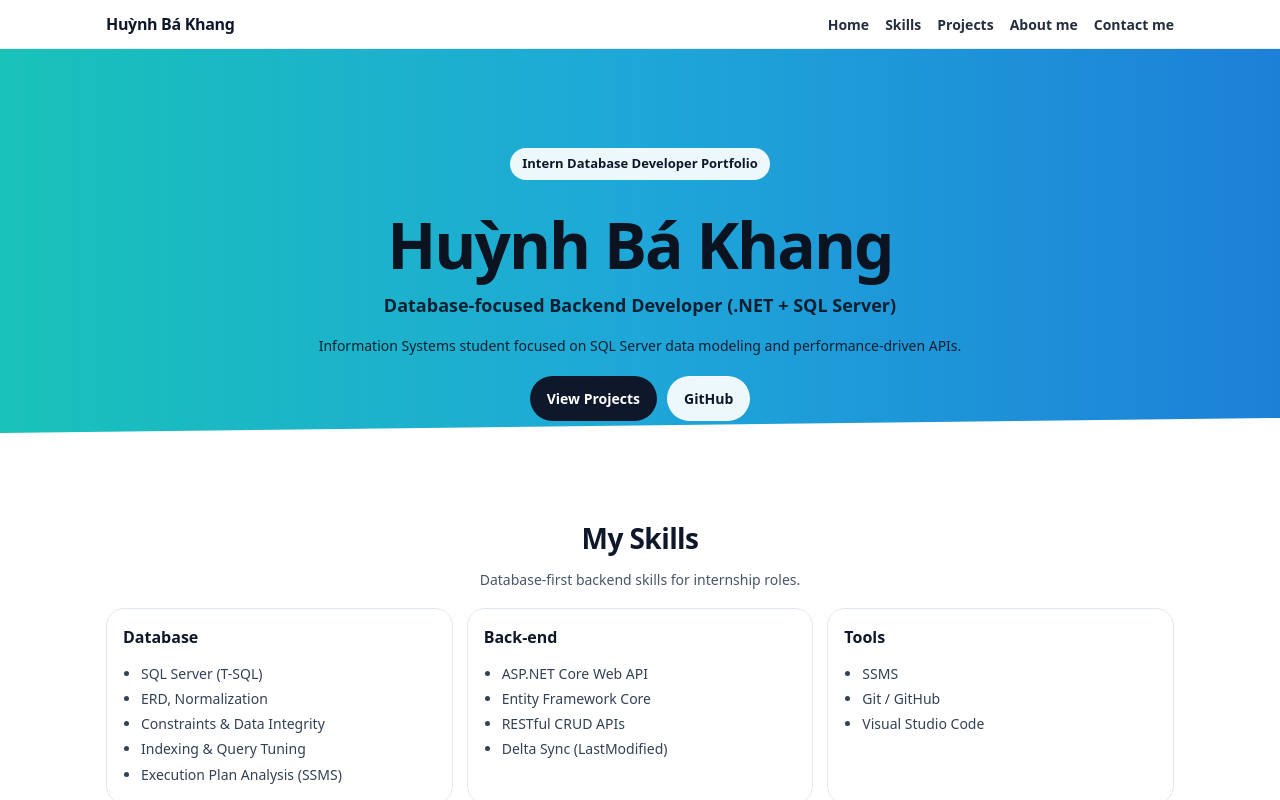
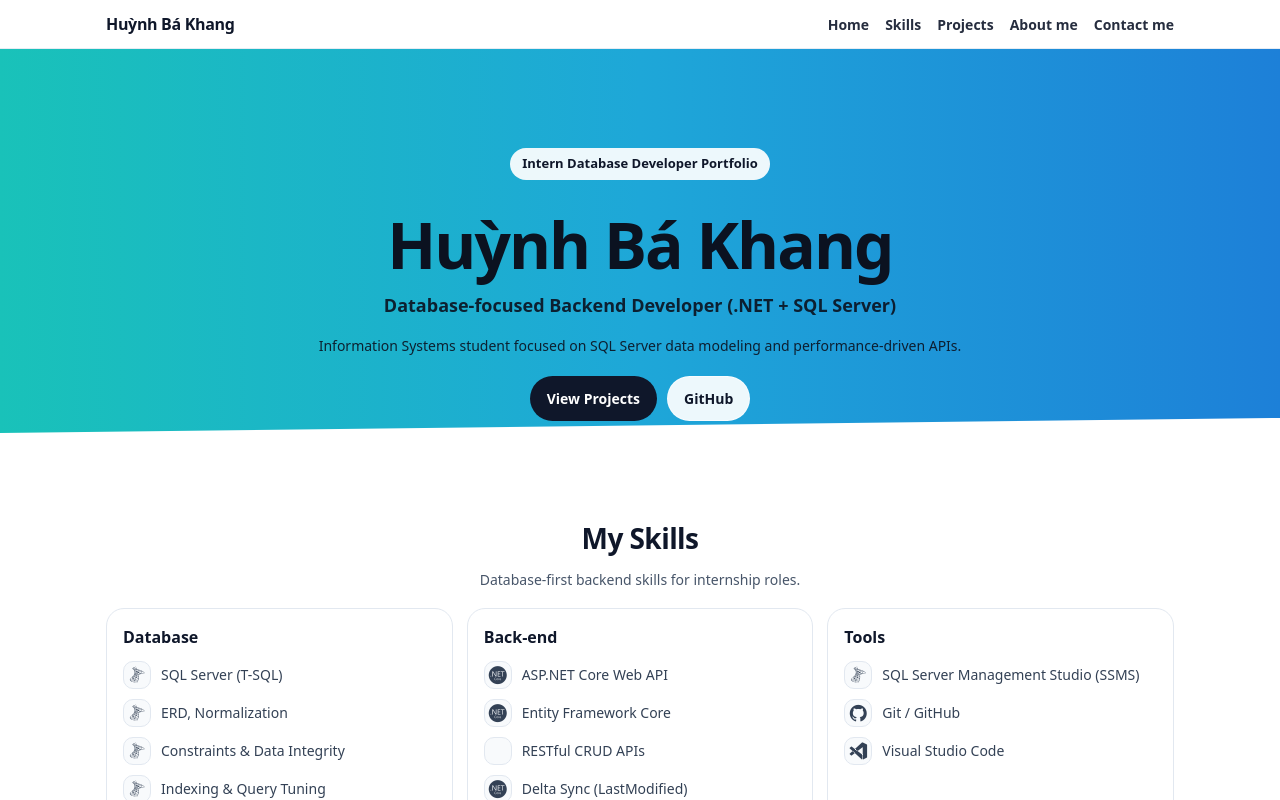
Before and after one commit to boakang/portfolio_dbdeveloper, a React (Vite) app: page / in a window 1280 px wide. Shown: the top 800 px of the page. Built offline with nearby package versions, Linux system fonts and the light colour scheme.

Commit message:
update portfolio

```diff
--- a/index.html
+++ b/index.html
@@ -3,6 +3,10 @@
   <head>
     <meta charset="UTF-8" />
     <link rel="icon" type="image/svg+xml" href="/favicon.svg" />
+    <link
+      rel="stylesheet"
+      href="https://cdn.jsdelivr.net/gh/devicons/devicon@latest/devicon.min.css"
+    />
     <meta name="viewport" content="width=device-width, initial-scale=1.0" />
     <title>portfolio</title>
   </head>
--- a/src/DatabaseDeveloperPortfolio.css
+++ b/src/DatabaseDeveloperPortfolio.css
@@ -207,6 +207,51 @@ html {
   color: #334155;
   line-height: 1.8;
   font-size: 14px;
+}
+
+.skillList {
+  margin: 12px 0 0;
+  padding: 0;
+  list-style: none;
+  display: grid;
+  gap: 10px;
+}
+
+.skillRow {
+  display: flex;
+  align-items: center;
+  gap: 10px;
+  color: #334155;
+  font-size: 14px;
+  line-height: 1.6;
+}
+
+.skillLogo {
+  width: 28px;
+  height: 28px;
+  border-radius: 10px;
+  border: 1px solid #e2e8f0;
+  background: #f8fafc;
+  display: inline-flex;
+  align-items: center;
+  justify-content: center;
+  flex: 0 0 auto;
+}
+
+.skillLogo i {
+  font-size: 18px;
+  line-height: 1;
+}
+
+.skillLogoFallback {
+  font-size: 16px;
+  font-weight: 900;
+  color: #0f172a;
+  user-select: none;
+}
+
+.skillLabel {
+  min-width: 0;
 }
 
 .skillGroups {
--- a/src/DatabaseDeveloperPortfolio.jsx
+++ b/src/DatabaseDeveloperPortfolio.jsx
@@ -2,6 +2,21 @@ import './DatabaseDeveloperPortfolio.css'
 import profilePhoto from './assets/ava.png'
 
 export default function DatabaseDeveloperPortfolio() {
+  const skillIconByItem = {
+    'SQL Server (T-SQL)': 'microsoftsqlserver-plain',
+    'ERD, Normalization': 'microsoftsqlserver-plain',
+    'Constraints & Data Integrity': 'microsoftsqlserver-plain',
+    'Indexing & Query Tuning': 'microsoftsqlserver-plain',
+    'Execution Plan Analysis (SQL Server Management Studio (SSMS))': 'microsoftsqlserver-plain',
+    'ASP.NET Core Web API': 'dotnetcore-plain',
+    'Entity Framework Core': 'dotnetcore-plain',
+    'RESTful CRUD APIs': 'swagger-plain',
+    'Delta Sync (LastModified)': 'dotnetcore-plain',
+    'SQL Server Management Studio (SSMS)': 'microsoftsqlserver-plain',
+    'Git / GitHub': 'github-original',
+    'Visual Studio Code': 'vscode-plain',
+  }
+
   const skillGroups = [
     {
       title: 'Database',
@@ -10,7 +25,7 @@ export default function DatabaseDeveloperPortfolio() {
         'ERD, Normalization',
         'Constraints & Data Integrity',
         'Indexing & Query Tuning',
-        'Execution Plan Analysis (SSMS)',
+        'Execution Plan Analysis (SQL Server Management Studio (SSMS))',
       ],
     },
     {
@@ -24,7 +39,7 @@ export default function DatabaseDeveloperPortfolio() {
     },
     {
       title: 'Tools',
-      items: ['SSMS', 'Git / GitHub', 'Visual Studio Code'],
+      items: ['SQL Server Management Studio (SSMS)', 'Git / GitHub', 'Visual Studio Code'],
     },
   ]
 
@@ -136,9 +151,18 @@ export default function DatabaseDeveloperPortfolio() {
             {skillGroups.map((group) => (
               <div key={group.title} className="card">
                 <h3 className="cardTitle">{group.title}</h3>
-                <ul className="list">
+                <ul className="skillList">
                   {group.items.map((item) => (
-                    <li key={item}>{item}</li>
+                    <li key={item} className="skillRow">
+                      <span className="skillLogo" aria-hidden="true">
+                        {skillIconByItem[item] ? (
+                          <i className={`devicon-${skillIconByItem[item]}`} />
+                        ) : (
+                          <span className="skillLogoFallback">•</span>
+                        )}
+                      </span>
+                      <span className="skillLabel">{item}</span>
+                    </li>
                   ))}
                 </ul>
               </div>
```
